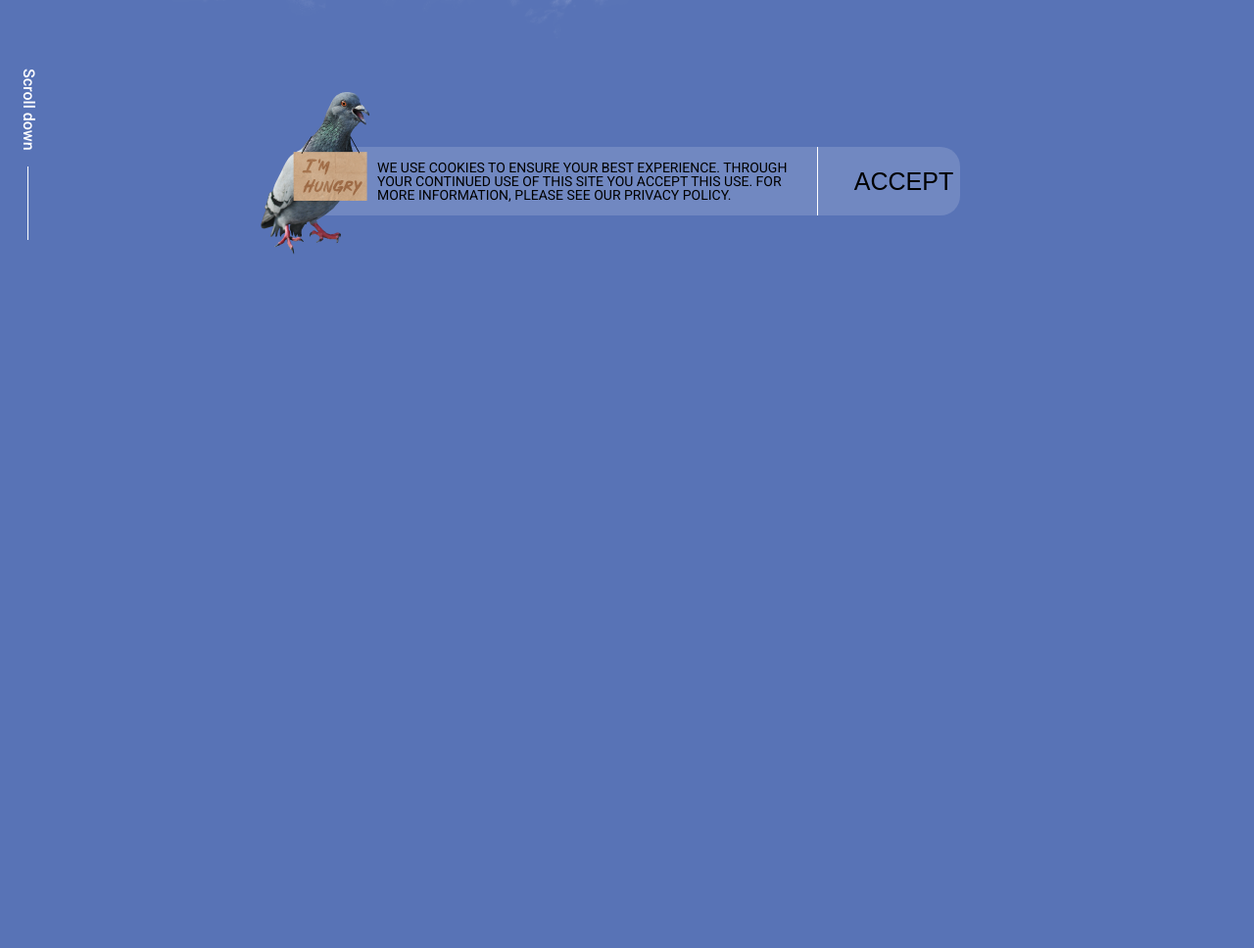
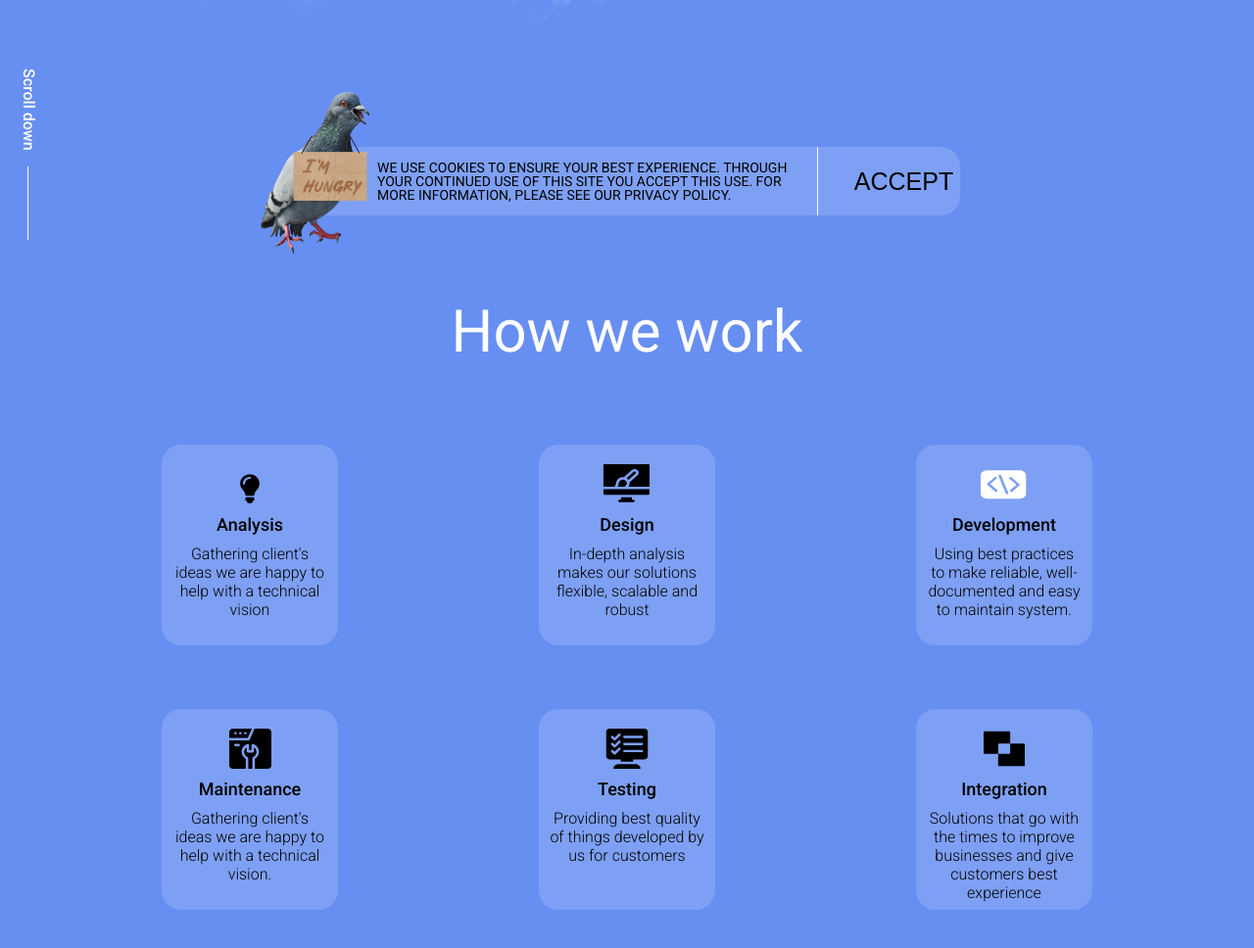
Before and after one commit to Rusandik/landing_live_streaming, a website: page index.html in a window 1280 px wide. Shown: the part 652-1620 px from the top of the page at 98% size. Before the commit the page ends 925 px from the top, so only its background shows below. Drawn offline with nearby package versions, Linux system fonts and the light colour scheme; files that its build step writes are made by us from their sources.

Commit message:
work section implementation

```diff
--- a/index.html
+++ b/index.html
@@ -82,6 +82,106 @@
           </div>
         </div>
       </section>
+
+      <section class="work-section">
+        <div class="container">
+          <div class="work">
+            <h2 class="work__title">How we work</h2>
+
+            <div class="work__cards-wrapper">
+              <figure
+                class="info-card card--analysis"
+                aria-label="card analysis"
+              >
+                <img
+                  src="assets/cards img/bulb.svg"
+                  alt=""
+                  class="info-card__icon icon--bulb"
+                  aria-label="bulb img"
+                />
+                <h3 class="info-card__title">Analysis</h3>
+                <p class="info-card__desc">
+                  Gathering client's ideas we are happy to help with a technical vision
+                </p>
+              </figure>
+
+              <figure class="info-card card--design" aria-label="card design">
+                <img
+                  src="assets/cards img/web.svg"
+                  alt=""
+                  class="info-card__icon icon--design"
+                  aria-label="design img"
+                />
+                <h3 class="info-card__title">Design</h3>
+                <p class="info-card__desc">
+                  In-depth analysis makes our solutions flexible, scalable and robust
+                </p>
+              </figure>
+
+              <figure class="info-card card--dev" aria-label="card dev">
+                <img
+                  src="assets/cards img/programming.svg"
+                  alt=""
+                  class="info-card__icon icon--dev"
+                  aria-label="dev img"
+                />
+                <h3 class="info-card__title">Development</h3>
+                <p class="info-card__desc">
+                  Using best practices to make reliable, well-documented and
+                  easy to maintain system.
+                </p>
+              </figure>
+
+              <figure
+                class="info-card card--maintenance"
+                aria-label="card maintenance"
+              >
+                <img
+                  src="assets/cards img/browser.svg"
+                  alt=""
+                  class="info-card__icon icon--maintenance"
+                  aria-label="maintenance img"
+                />
+                <h3 class="info-card__title">Maintenance</h3>
+                <p class="info-card__desc">
+                  Gathering client's ideas we are happy to help with a technical
+                  vision.
+                </p>
+              </figure>
+
+              <figure class="info-card card--testing" aria-label="card testing">
+                <img
+                  src="assets/cards img/exam.svg"
+                  alt=""
+                  class="info-card__icon icon--testing"
+                  aria-label="testing img"
+                />
+                <h3 class="info-card__title">Testing</h3>
+                <p class="info-card__desc">
+                  Providing best quality of things developed by us for customers
+                </p>
+              </figure>
+
+              <figure
+                class="info-card card--integration"
+                aria-label="card integration"
+              >
+                <img
+                  src="assets/cards img/intersect.svg"
+                  alt=""
+                  class="info-card__icon icon--integration"
+                  aria-label="integration img"
+                />
+                <h3 class="info-card__title">Integration</h3>
+                <p class="info-card__desc">
+                  Solutions that go with the times to improve businesses and
+                  give customers best experience
+                </p>
+              </figure>
+            </div>
+          </div>
+        </div>
+      </section>
     </main>
   </body>
 </html>
--- a/styles/_basic.scss
+++ b/styles/_basic.scss
@@ -8,6 +8,11 @@
 h1,h2,h3,h4,h5,h6,p,ul,button {
     margin: 0;
     padding: 0;
+}
+
+
+figure {
+    margin: 0;
 }
 
 
--- /dev/null
+++ b/styles/_cards.scss
@@ -0,0 +1,51 @@
+@use "variables" as v;
+@use "mixins" as m;
+@use "placeholders";
+@use "sass:color";
+
+
+.info-card {
+    width: 180px;
+    height: 205px;
+    padding: 20px 10px 0;
+    text-align: center;
+    border-radius: 20px;
+    cursor: pointer;
+    background-color: color.adjust(v.$color_white, $alpha: -0.85);
+    @include m.d-flex (start, center, nowrap, column, 0, 10px);
+
+    &__icon {
+        width: 30px;
+        height: 30px;
+    }
+
+    &__title {
+        @include m.font(18px, 500, v.$color_black);
+    }
+
+    &__desc {
+        @include m.font(16px, 300, v.$color_black);
+    }
+
+    &:hover {
+        background-color: color.adjust(v.$color_white, $alpha: -0.95);
+
+        .info-card__title,
+        .info-card__desc {
+            color: v.$color_white;
+        }
+    }
+
+    @media (max-width: v.$media_min) {
+        width: 140px;
+        height: 170px;
+
+        &__title {
+           @include m.font(14px, 400, v.$color_black);
+        }
+
+        &__desc {
+            @include m.font(11px, 300, v.$color_black);
+        }
+    }
+}
--- a/styles/_hero.scss
+++ b/styles/_hero.scss
@@ -7,7 +7,7 @@
   position: relative;
   max-width: 1260px;
   height: 830px;
-  margin: 0 auto;
+  margin: 0 auto 75px;
   padding: 150px 0 0 0;
   background-image: url(../assets/img/cloud_alpha.png);
   background-position: center;
--- a/styles/_importer.scss
+++ b/styles/_importer.scss
@@ -1,4 +1,5 @@
-@forward 'variables';
 @forward 'basic';
+@forward 'cards';
 @forward 'header';
 @forward 'hero';
+@forward 'work';
--- a/styles/_variables.scss
+++ b/styles/_variables.scss
@@ -1,4 +1,5 @@
-$color_blue:#5873b6;
+// $color_blue:#5873b6;
+$color_blue:#678ff2;
 $color_white:#fff;
 $color_black:#000;
 
--- /dev/null
+++ b/styles/_work.scss
@@ -0,0 +1,113 @@
+@use "variables" as v;
+@use "mixins" as m;
+@use "sass:color";
+
+.work-section {
+    margin-bottom: 180px;
+
+    .work {
+        text-align: center;
+        margin: 0 auto;
+
+        &__title {
+            margin-bottom: 80px;
+            @include m.font(60px, 400,v.$color_white);
+
+            @media (max-width: v.$media_min) {
+                display: none;
+            }
+        }
+
+        &__cards-wrapper {
+            margin: 0 auto;
+            max-width: 950px;
+
+            display: grid;
+            grid-template-columns: repeat(3, 1fr);
+            grid-template-rows: repeat(2, 1fr);
+            row-gap: 65px;
+            justify-content: space-between;
+            // justify-items: center;
+            // justify-items: center;
+            place-items: center;
+            grid-template-areas:
+                "analysis design dev"
+                "maintenance testing integration";
+
+            .card--analysis {
+                grid-area: analysis;
+                justify-self: start;
+            }
+            .card--design {
+                grid-area: design;
+            }
+            .card--dev {
+                grid-area: dev;
+                justify-self: end;
+            }
+            .card--maintenance {
+                grid-area: maintenance;
+                justify-self: start;
+            }
+            .card--testing {
+                grid-area: testing;
+
+            }
+            .card--integration {
+                grid-area: integration;
+                justify-self: end;
+            }
+
+            .icon--bulb {
+                width: 40px;
+                height: 41px;
+            }
+
+            .icon--design {
+                width: 55px;
+                height: 41px;
+            }
+
+            .icon--dev {
+                width: 55px;
+                height: 41px;
+            }
+
+            .icon--maintenance {
+                width: 43px;
+                height: 41px;
+            }
+
+            .icon--testing {
+                width: 44px;
+                height: 41px;
+            }
+
+            .icon--integration {
+                width: 42px;
+                height: 41px;
+            }
+
+
+            @media (max-width: v.$media_md) {
+                grid-template-columns: repeat(2, 1fr);
+                grid-template-rows: repeat(3, 1fr);
+                grid-template-areas:
+                     "analysis design"
+                     "dev maintenance"
+                     "testing integration";
+
+                .card--analysis,
+                .card--design,
+                .card--dev,
+                .card--maintenance,
+                .card--testing,
+                .card--integration {
+                    justify-self: center;
+                }
+
+            }
+        }
+
+    }
+}
```
Also changed, not shown: assets/cards img/browser.png (added), assets/cards img/browser.svg (added), assets/cards img/bulb.png (added), assets/cards img/bulb.svg (added), assets/cards img/exam.png (added), assets/cards img/exam.svg (added), assets/cards img/intersect.png (added), assets/cards img/intersect.svg (added), assets/cards img/programming.png (added), assets/cards img/programming.svg (added), assets/cards img/web.png (added), assets/cards img/web.svg (added).
